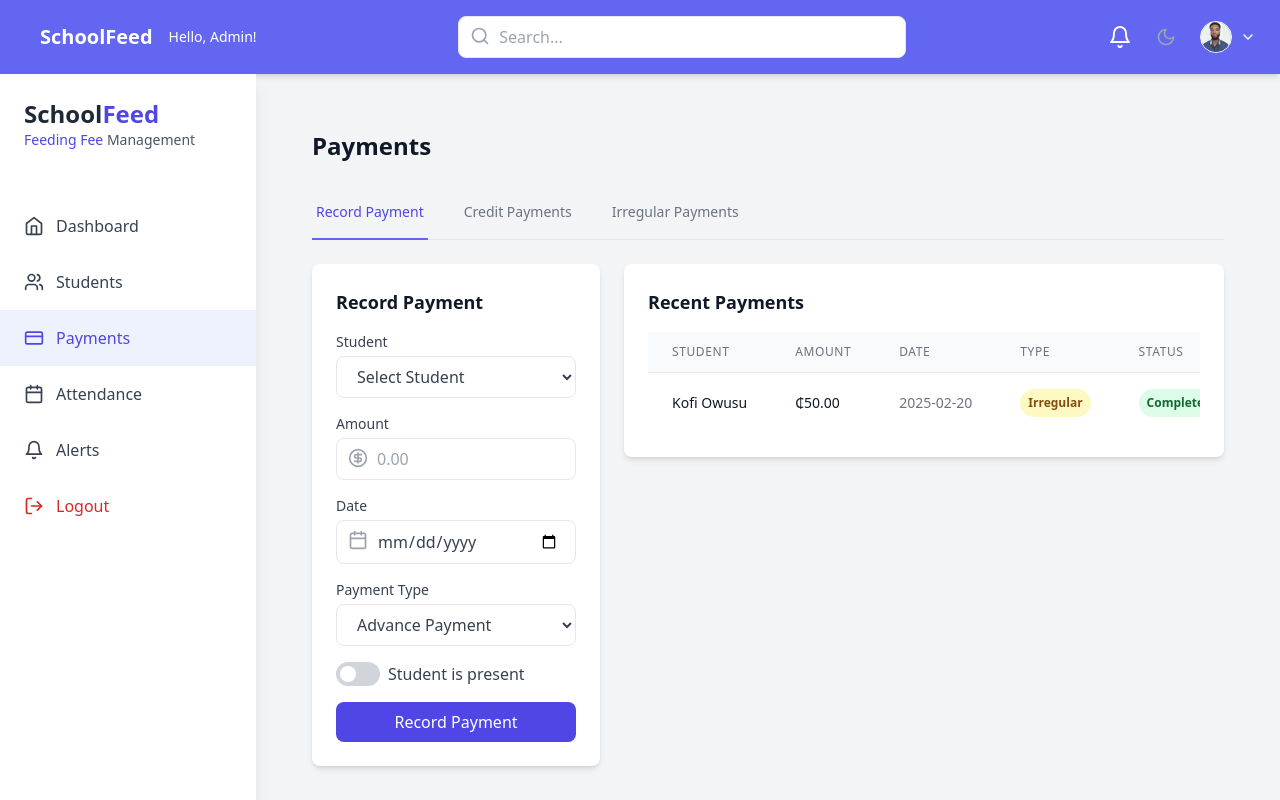
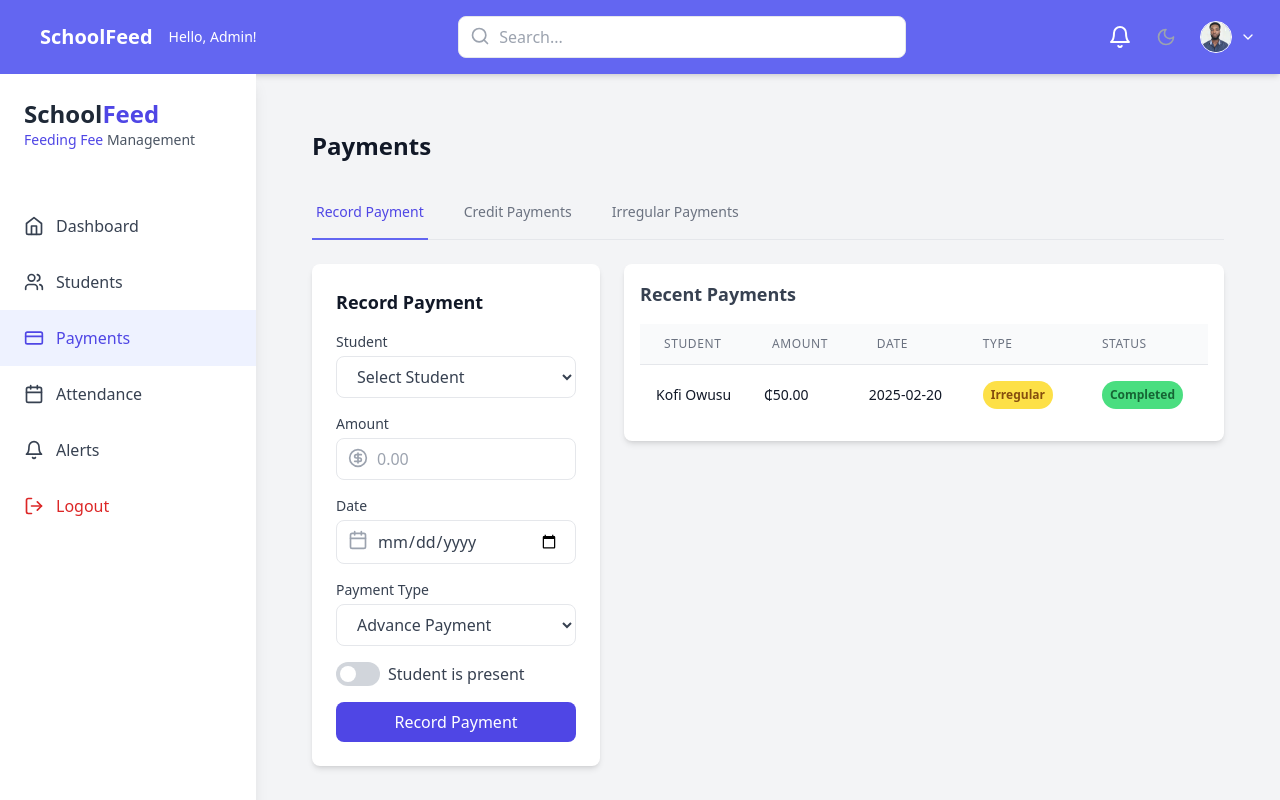
Before and after one commit to Bhankid/SchoolFeed, a React (Vite) app: page / in a window 1280 px wide. Both pictures are taken after a click on the button "Payments". Shown: the top 800 px of the page. Built offline with nearby package versions, Linux system fonts and the light colour scheme.

Commit message:
Dark Mode

```diff
--- a/src/components/Payments.tsx
+++ b/src/components/Payments.tsx
@@ -159,8 +159,18 @@ function Payments({ darkMode }: { darkMode: boolean }) {
             </div>
 
             <div className="lg:col-span-2">
-              <div className="bg-white rounded-lg shadow-md p-6">
-                <h3 className="text-lg font-semibold mb-4">Recent Payments</h3>
+              <div
+                className={`${
+                  darkMode ? "bg-gray-800" : "bg-white"
+                } rounded-lg shadow-md p-4`}
+              >
+                <h3
+                  className={`text-lg font-semibold mb-4 ${
+                    darkMode ? " text-white" : "text-gray-700"
+                  }`}
+                >
+                  Recent Payments
+                </h3>
                 <div className="overflow-x-auto">
                   <table
                     className={`w-full divide-y ${
@@ -172,7 +182,11 @@ function Payments({ darkMode }: { darkMode: boolean }) {
                         darkMode ? "bg-gray-700" : "bg-gray-50"
                       } text-gray-500`}
                     >
-                      <tr className="bg-gray-50">
+                      <tr
+                        className={`${
+                          darkMode ? "text-gray-200" : "text-gray-700"
+                        }`}
+                      >
                         <th className="px-6 py-3 text-left text-xs font-medium text-gray-500 uppercase tracking-wider">
                           Student
                         </th>
@@ -190,28 +204,50 @@ function Payments({ darkMode }: { darkMode: boolean }) {
                         </th>
                       </tr>
                     </thead>
-                    <tbody className="divide-y divide-gray-200">
-                      <tr>
-                        <td className="px-6 py-4 whitespace-nowrap">
-                          <div className="text-sm font-medium text-gray-900">
+                    <tbody
+                      className={`${
+                        darkMode ? "divide-gray-700" : "divide-gray-200"
+                      }`}
+                    >
+                      <tr
+                        className={`${
+                          darkMode ? "text-gray-100" : "text-gray-700"
+                        }`}
+                      >
+                        <td className="px-4 py-4 whitespace-nowrap">
+                          <div
+                            className={`text-sm font-medium ${
+                              darkMode ? "text-gray-100" : "text-gray-900"
+                            }`}
+                          >
                             Kofi Owusu
                           </div>
                         </td>
-                        <td className="px-6 py-4 whitespace-nowrap">
-                          <div className="text-sm text-gray-900">₵50.00</div>
+                        <td className="px-4 py-4 whitespace-nowrap">
+                          <div
+                            className={`text-sm font-medium ${
+                              darkMode ? "text-gray-100" : "text-gray-900"
+                            }`}
+                          >
+                            ₵50.00
+                          </div>
                         </td>
-                        <td className="px-6 py-4 whitespace-nowrap">
-                          <div className="text-sm text-gray-500">
+                        <td className="px-4 py-4 whitespace-nowrap">
+                          <div
+                            className={`text-sm font-medium ${
+                              darkMode ? "text-gray-100" : "text-gray-900"
+                            }`}
+                          >
                             2025-02-20
                           </div>
                         </td>
                         <td className="px-6 py-4 whitespace-nowrap">
-                          <span className="px-2 py-1 inline-flex text-xs leading-5 font-semibold rounded-full bg-yellow-100 text-yellow-800">
+                          <span className="px-2 py-1 inline-flex text-xs leading-5 font-semibold rounded-full bg-yellow-300 text-yellow-800">
                             Irregular
                           </span>
                         </td>
                         <td className="px-6 py-4 whitespace-nowrap">
-                          <span className="px-2 py-1 inline-flex text-xs leading-5 font-semibold rounded-full bg-green-100 text-green-800">
+                          <span className="px-2 py-1 inline-flex text-xs leading-5 font-semibold rounded-full bg-green-400 text-green-800">
                             Completed
                           </span>
                         </td>
@@ -225,7 +261,11 @@ function Payments({ darkMode }: { darkMode: boolean }) {
         )}
 
         {activeTab === "credit" && (
-          <div className="lg:col-span-3 bg-white rounded-lg shadow-md p-6">
+          <div
+            className={`lg:col-span-3 rounded-lg shadow-md p-4 ${
+              darkMode ? "bg-gray-800" : "bg-white"
+            }`}
+          >
             <div className="flex items-center justify-between mb-6">
               <h3 className="text-lg font-semibold">Credit Payments</h3>
               <div className="flex items-center text-red-600">
@@ -234,9 +274,21 @@ function Payments({ darkMode }: { darkMode: boolean }) {
               </div>
             </div>
             <div className="overflow-x-auto">
-              <table className="w-full">
-                <thead>
-                  <tr className="bg-gray-50">
+              <table
+                className={`w-full divide-y ${
+                  darkMode ? "divide-gray-700" : "divide-gray-200"
+                }`}
+              >
+                <thead
+                  className={`${
+                    darkMode ? "bg-gray-700" : "bg-gray-50"
+                  } text-gray-500`}
+                >
+                  <tr
+                    className={`${
+                      darkMode ? "bg-gray-900 text-gray-100" : "text-gray-800"
+                    }`}
+                  >
                     <th className="px-6 py-3 text-left text-xs font-medium text-gray-500 uppercase tracking-wider">
                       Student
                     </th>
@@ -251,7 +303,11 @@ function Payments({ darkMode }: { darkMode: boolean }) {
                     </th>
                   </tr>
                 </thead>
-                <tbody className="divide-y divide-gray-200">
+                <tbody
+                  className={`${
+                    darkMode ? "divide-gray-700" : "divide-gray-200"
+                  }`}
+                >
                   {[
                     {
                       id: 1,
@@ -277,15 +333,31 @@ function Payments({ darkMode }: { darkMode: boolean }) {
                   ].map((student, index) => (
                     <tr
                       key={student.id}
-                      className={`hover:bg-gray-100 ${
-                        index % 2 === 0 ? "bg-white" : "bg-gray-50"
+                      className={`hover:${
+                        darkMode ? "bg-gray-700" : "bg-gray-100"
+                      } ${
+                        index % 2 === 0
+                          ? darkMode
+                            ? "bg-gray-800"
+                            : "bg-white"
+                          : darkMode
+                          ? "bg-gray-900"
+                          : "bg-gray-50"
                       }`}
                     >
                       <td className="px-6 py-4 whitespace-nowrap">
-                        <div className="text-sm font-medium text-gray-900">
+                        <div
+                          className={`text-sm font-medium ${
+                            darkMode ? "text-gray-100" : "text-gray-900"
+                          }`}
+                        >
                           {student.name}
                         </div>
-                        <div className="text-sm text-gray-500">
+                        <div
+                          className={`text-sm ${
+                            darkMode ? "text-gray-300" : "text-gray-500"
+                          }`}
+                        >
                           {student.class}
                         </div>
                       </td>
@@ -295,12 +367,20 @@ function Payments({ darkMode }: { darkMode: boolean }) {
                         </div>
                       </td>
                       <td className="px-6 py-4 whitespace-nowrap">
-                        <div className="text-sm text-gray-500">
+                        <div
+                          className={`text-sm ${
+                            darkMode ? "text-gray-300" : "text-gray-500"
+                          }`}
+                        >
                           {student.lastPayment}
                         </div>
                       </td>
                       <td className="px-6 py-4 whitespace-nowrap">
-                        <button className="text-indigo-600 hover:text-indigo-900">
+                        <button
+                          className={`text-indigo-600 hover:text-indigo-700 ${
+                            darkMode ? "text-gray-200" : "text-gray-500"
+                          }`}
+                        >
                           Record Payment
                         </button>
                       </td>
@@ -313,14 +393,26 @@ function Payments({ darkMode }: { darkMode: boolean }) {
         )}
 
         {activeTab === "irregular" && (
-          <div className="lg:col-span-3 bg-white rounded-lg shadow-md p-6">
-            <h3 className="text-lg font-semibold mb-6">
+          <div className={`lg:col-span-3 rounded-lg shadow-md p-4 ${darkMode ? "bg-gray-800" : "bg-white"}`}>
+            <h3
+              className={`text-lg font-semibold mb-4 text-gray-900 ${
+                darkMode ? "text-white" : "text-gray-900"
+              }`}
+            >
               Irregular Eater Payments
             </h3>
             <div className="overflow-x-auto">
-              <table className="w-full">
+              <table
+                className={`w-full divide-y ${
+                  darkMode ? "divide-gray-700" : "divide-gray-200"
+                }`}
+              >
                 <thead>
-                  <tr className="bg-gray-50">
+                  <tr
+                    className={`${
+                      darkMode ? "bg-gray-800" : "bg-gray-50"
+                    } text-gray-500`}
+                  >
                     <th className="px-6 py-3 text-left text-xs font-medium text-gray-500 uppercase tracking-wider">
                       Student
                     </th>
@@ -338,7 +430,11 @@ function Payments({ darkMode }: { darkMode: boolean }) {
                     </th>
                   </tr>
                 </thead>
-                <tbody className="divide-y divide-gray-200">
+                <tbody
+                  className={`${
+                    darkMode ? "divide-gray-700" : "divide-gray-200"
+                  }`}
+                >
                   {[
                     {
                       id: 1,
@@ -367,38 +463,46 @@ function Payments({ darkMode }: { darkMode: boolean }) {
                   ].map((student, index) => (
                     <tr
                       key={student.id}
-                      className={`hover:bg-gray-100 ${
-                        index % 2 === 0 ? "bg-white" : "bg-gray-50"
+                      className={`hover:${
+                        darkMode ? "bg-gray-700" : "bg-gray-100"
+                      } ${
+                        index % 2 === 0
+                          ? darkMode
+                            ? "bg-gray-800"
+                            : "bg-white"
+                          : darkMode
+                          ? "bg-gray-900"
+                          : "bg-gray-50"
                       }`}
                     >
-                      <td className="px-6 py-4 whitespace-nowrap">
-                        <div className="text-sm font-medium text-gray-900">
+                      <td className="px-4 py-4 whitespace-nowrap">
+                        <div className={`text-sm font-medium ${darkMode ? "text-gray-100" : "text-gray-900"}`}>
                           {student.name}
                         </div>
-                        <div className="text-sm text-gray-500">
+                        <div className={`text-sm ${darkMode ? "text-gray-300" : "text-gray-500"}`}>
                           {student.class}
                         </div>
                       </td>
-                      <td className="px-6 py-4 whitespace-nowrap">
-                        <div className="text-sm text-gray-900">
+                      <td className="px-4 py-4 whitespace-nowrap">
+                        <div className={`text-sm text-red-600 ${darkMode ? "text-gray-300" : "text-gray-500"}`}>
                           {student.balance}
                         </div>
                       </td>
-                      <td className="px-6 py-4 whitespace-nowrap">
-                        <div className="text-sm text-gray-500">
+                      <td className="px-4 py-4 whitespace-nowrap">
+                        <div className={`text-sm ${darkMode ? "text-gray-100" : "text-gray-600"}`}>
                           {student.lastMeal}
                         </div>
                       </td>
-                      <td className="px-6 py-4 whitespace-nowrap">
-                        <div className="text-sm text-gray-900">
+                      <td className="px-4 py-4 whitespace-nowrap">
+                        <div className={`text-sm text-center ${darkMode ? "text-gray-100" : "text-gray-600"}`}>
                           {student.mealCount}
                         </div>
                       </td>
-                      <td className="px-6 py-4 whitespace-nowrap">
-                        <button className="text-indigo-600 hover:text-indigo-900 mr-3">
+                      <td className="px-4 py-4 whitespace-nowrap">
+                        <button className="text-indigo-600 hover:text-indigo-700 mr-3">
                           Record Meal
                         </button>
-                        <button className="text-green-600 hover:text-green-900">
+                        <button className="text-green-600 hover:text-green-700">
                           Add Credit
                         </button>
                       </td>
```
